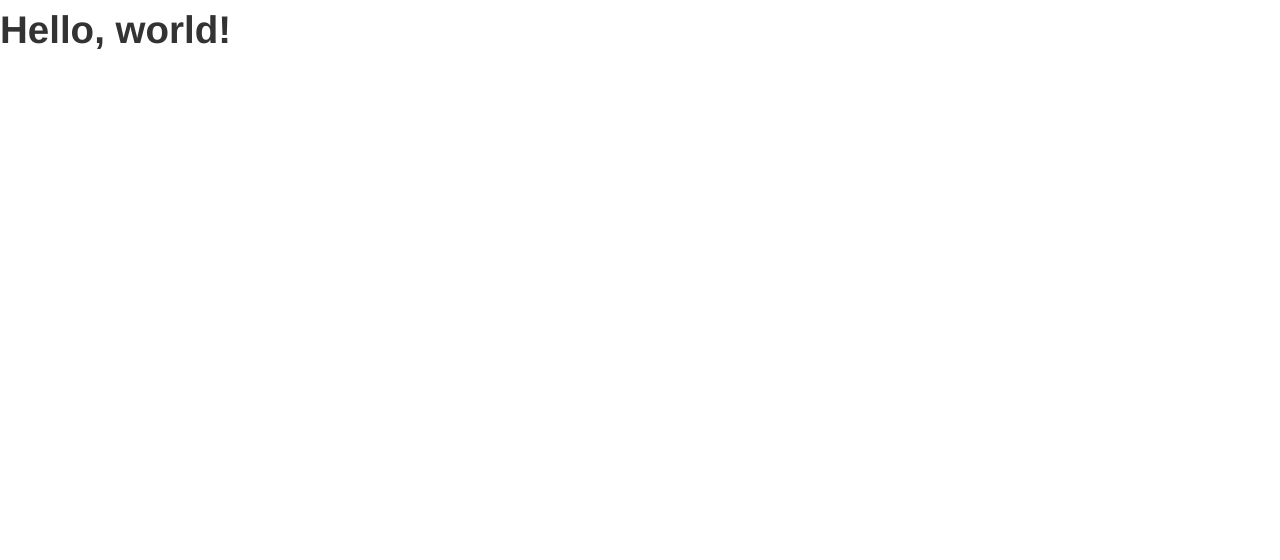
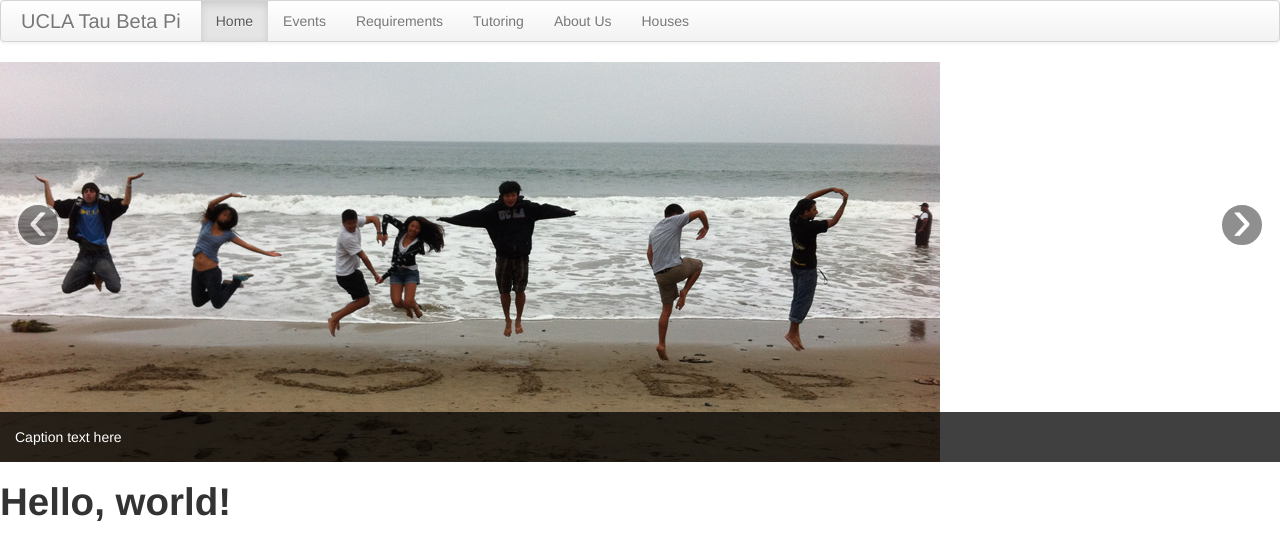
Before and after one commit to shannonjmtan/tbpsite, a PHP site: page / in a window 1280 px wide. Shown: the top 560 px of the page. Run offline with PHP 8.4, Linux system fonts and the light colour scheme.

Commit message:
Added carousel slideshow

```diff
--- a/index.php
+++ b/index.php
@@ -7,6 +7,55 @@
 		<link href="css/bootstrap.min.css" rel="stylesheet" media="screen">
 	</head>
 	<body>
+	    <div class="navbar">
+    <div class="navbar-inner">
+    <a class="brand" href="#">UCLA Tau Beta Pi</a>
+    <ul class="nav">
+    <li class="active"><a href="#">Home</a></li>
+    <li><a href="#">Events</a></li>
+    <li><a href="#">Requirements</a></li>
+    <li><a href="#">Tutoring</a></li>
+    <li><a href="#">About Us</a></li>
+    <li><a href="#">Houses</a></li>
+    </ul>
+    </div>
+    </div>
+
+
+		<!--  Carousel - consult the Twitter Bootstrap docs at
+      http://twitter.github.com/bootstrap/javascript.html#carousel -->
+<div id="this-carousel-id" class="carousel slide"><!-- class of slide for animation -->
+  <div class="carousel-inner">
+    <div class="item active"><!-- class of active since it's the first item -->
+      <img src="img/pic1.jpg" alt="" />
+      <div class="carousel-caption">
+        <p>Caption text here</p>
+      </div>
+    </div>
+    <div class="item">
+      <img src="img/pic2.jpg" alt="" />
+      <div class="carousel-caption">
+        <p>Caption text here</p>
+      </div>
+    </div>
+    <div class="item">
+      <img src="img/pic3.jpg" alt="" />
+      <div class="carousel-caption">
+        <p>Caption text here</p>
+      </div>
+    </div>
+    <div class="item">
+      <img src="img/pic4.jpg" alt="" />
+      <div class="carousel-caption">
+        <p>Caption text here</p>
+      </div>
+    </div>
+  </div><!-- /.carousel-inner -->
+  <!--  Next and Previous controls below
+        href values must reference the id for this carousel -->
+    <a class="carousel-control left" href="#this-carousel-id" data-slide="prev">&lsaquo;</a>
+    <a class="carousel-control right" href="#this-carousel-id" data-slide="next">&rsaquo;</a>
+</div><!-- /.carousel -->
 		<h1>Hello, world!</h1>
 		<script src="http://code.jquery.com/jquery.js"></script>
 	<script src="js/bootstrap.min.js"></script>
```
Also changed, not shown: img/pic1.jpg (added), img/pic2.jpg (added), img/pic3.jpg (added), img/pic4.jpg (added), img/treasure_hunt.jpg (added).
